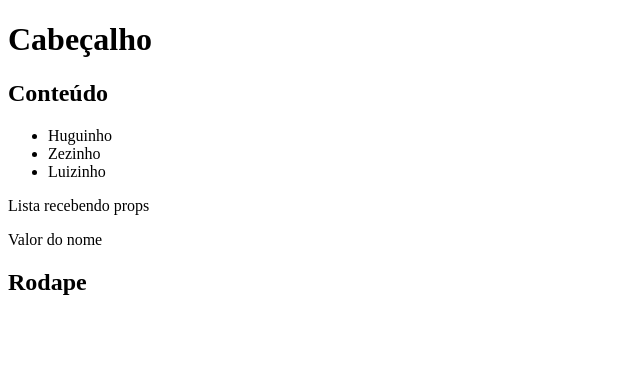
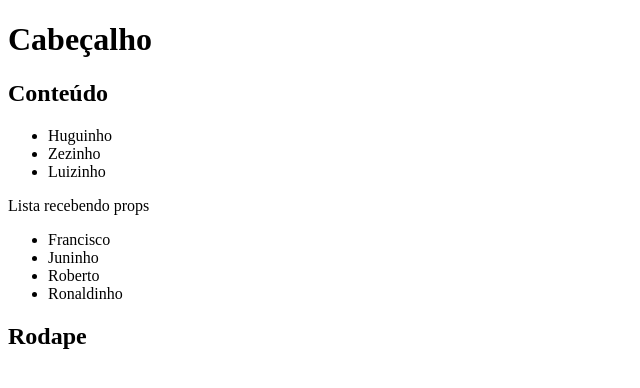
Before and after one commit to 1TDSPG-2024/aula-04-2sem, a React (Vite) app in the folder aula04/: page / in a window 1280 px wide. Shown: the top 388 px of the page, without its empty margins (0-640 px from the left). Built offline with nearby package versions, Linux system fonts and the light colour scheme.

Commit message:
Props em lista com TYPES.

```diff
--- a/aula04/src/components/Conteudo/Conteudo.tsx
+++ b/aula04/src/components/Conteudo/Conteudo.tsx
@@ -1,9 +1,11 @@
+//Recebendo lista com PROPS LISTA
+
 import Lista from "../Lista/Lista";
 import ListaProps from "../Lista/ListaProps";
 
 export default function Conteudo() {
 
-    const nome = "Valor do nome";
+    const nomes = ["Francisco", "Juninho", "Roberto", "Ronaldinho"];
 
     return (
         <main>
@@ -11,8 +13,29 @@
             <Lista />
             <div>
                 <p>Lista recebendo props</p>
-                <ListaProps nome={nome} />
+                <ListaProps nomes={nomes} />
             </div>
         </main>
     )
 }
+
+
+//Recebendo lista com PROPS simples
+// import Lista from "../Lista/Lista";
+// import ListaProps from "../Lista/ListaProps";
+
+// export default function Conteudo() {
+
+//     const nome = "Valor do nome";
+
+//     return (
+//         <main>
+//             <h2>Conteúdo</h2>
+//             <Lista />
+//             <div>
+//                 <p>Lista recebendo props</p>
+//                 <ListaProps nome={nome} />
+//             </div>
+//         </main>
+//     )
+// }
--- a/aula04/src/components/Lista/ListaProps.tsx
+++ b/aula04/src/components/Lista/ListaProps.tsx
@@ -1,9 +1,28 @@
+// PASSANDO UM LISTA COMO PROPS
 type ListaProps = {
-    nome: string;
+    nomes: string[];
 }
 
-export default function ListaProps({ nome }: ListaProps) {
+export default function ListaProps({ nomes }: ListaProps) {
     return (
-        <div>{nome}</div>
+        <ul>
+            {nomes.map((nome, i) => (
+                <li key={i}>{nome}</li>
+            ))}
+        </ul>
     )
 }
+
+
+
+// PROPS COM STRING SIMPLES
+
+// type ListaProps = {
+//     nome: string;
+// }
+
+// export default function ListaProps({ nome }: ListaProps) {
+//     return (
+//         <div>{nome}</div>
+//     )
+// }
```
